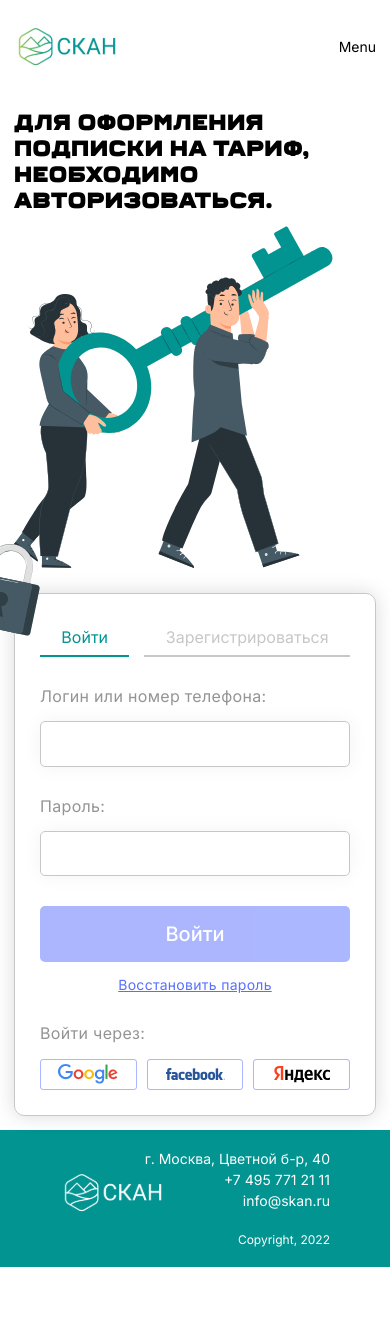
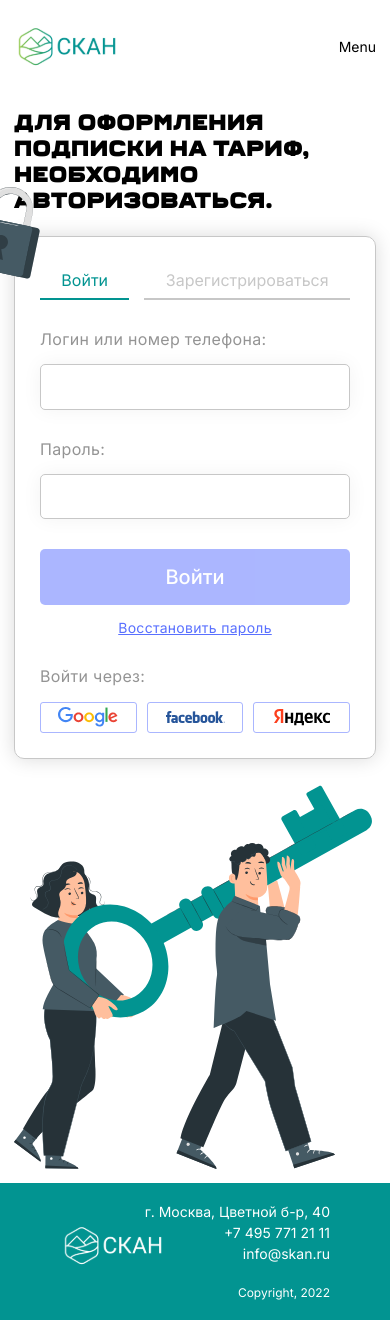
Before and after one commit to wenrait/SF-final-project, a React (Vite) app: page /login in a window 390 px wide. Before the commit the page ends 1267 px from the top, so only its background shows below. Built offline with nearby package versions, Linux system fonts and the light colour scheme; no server answers.

Commit message:
Separated the Key image display for desktop and mobile versions

```diff
--- a/src/pages/Login.tsx
+++ b/src/pages/Login.tsx
@@ -30,9 +30,20 @@ const Content = styled.div`
   }
 `;
 
-const Key = styled.img`
+const KeyDesktop = styled.img`
   display: block;
   width: fit-content;
+  @media (max-width: 960px) {
+    display: none;
+  }
+`;
+
+const KeyMobile = styled.img`
+  display: none;
+  @media (max-width: 960px) {
+    display: block;
+    width: 100%;
+  }
 `;
 
 const Title = styled.h1`
@@ -61,9 +72,10 @@ export const LoginPage = () => {
           Для оформления подписки на тариф, необходимо <br />
           авторизоваться.
         </Title>
-        <Key src={keySvg} alt={'Key'} />
+        <KeyDesktop src={keySvg} alt={'Key'} />
       </Content>
       <AuthFormComponent />
+      <KeyMobile src={keySvg} alt={'Key'} />
     </Login>
   );
 };
```
